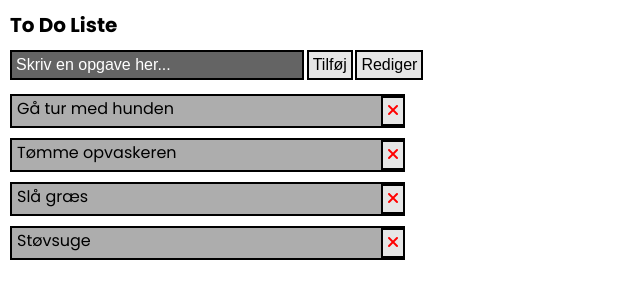
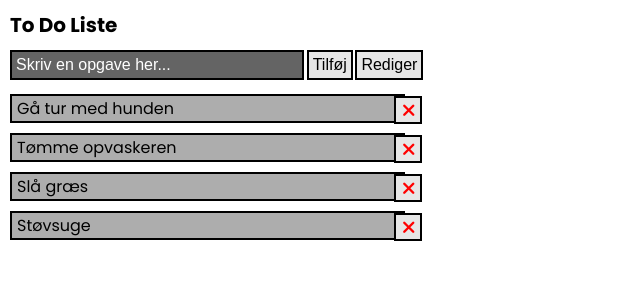
Before and after one commit to JeppeFH/JS-To-Do-Liste, a plain HTML site: page index.html in a window 1280 px wide. Both pictures are taken after a click on the button "Rediger". Shown: the whole page, without its empty margins (0-640 px from the left). Drawn offline with Linux system fonts and the light colour scheme.

Commit message:
animation

```diff
--- a/assets/css/styles.css
+++ b/assets/css/styles.css
@@ -76,7 +76,7 @@ h1 {
   background-color: rgb(230, 230, 230);
   align-self: center;
   position: absolute;
-  left: 395px;
+  left: 394px;
 }
 
 .checkbox.active {
@@ -98,8 +98,7 @@ h1 {
 }
 
 .btn-add-item,
-.btn-edit,
-.btn-delete {
+.btn-edit {
   display: inline-block;
   padding: 4px;
   border: 2px solid black;
@@ -109,7 +108,9 @@ h1 {
 }
 
 .btn-add-item:hover,
-.btn-delete-item:hover {
+.btn-delete-item:hover,
+.btn-edit:hover,
+.btn-delete.active:hover {
   background-color: rgb(206, 206, 206);
 }
 
@@ -118,11 +119,26 @@ h1 {
 }
 
 .btn-delete.active {
-  display: block;
+  display: inline-block;
+  padding: 12px;
+  border: 2px solid black;
+  font-size: 1.6rem;
+  background-color: rgb(230, 230, 230);
+  cursor: pointer;
+  position: absolute;
+  left: 394px;
+}
+
+.btn-delete.active:hover {
+  background-color: rgb(206, 206, 206);
 }
 
 .fa-xmark {
   color: red;
+  font-size: 1.8rem;
+  position: absolute;
+  top: 4px;
+  left: 6px;
 }
 
 @keyframes icon-spin {
@@ -133,3 +149,43 @@ h1 {
     transform: rotate(360deg);
   }
 }
+
+.list-item.active {
+  animation: vibrate 1600ms linear infinite;
+}
+
+@keyframes vibrate {
+  0% {
+    transform: translateX(0);
+  }
+  10% {
+    transform: translateX(-1px) rotate(-1deg);
+  }
+  20% {
+    transform: translateX(1px) rotate(1deg);
+  }
+  30% {
+    transform: translateX(-1px) rotate(-1deg);
+  }
+  40% {
+    transform: translateX(1px) rotate(1deg);
+  }
+  50% {
+    transform: translateX(-1px) rotate(-1deg);
+  }
+  60% {
+    transform: translateX(1px) rotate(1deg);
+  }
+  70% {
+    transform: translateX(-1px) rotate(-1deg);
+  }
+  80% {
+    transform: translateX(1px) rotate(1deg);
+  }
+  90% {
+    transform: translateX(-1px) rotate(-1deg);
+  }
+  100% {
+    transform: translateX(0) rotate(0deg);
+  }
+}
--- a/assets/js/app.js
+++ b/assets/js/app.js
@@ -62,6 +62,9 @@ function attachEventListeners() {
     btnDelete.forEach((btn) => {
       btn.classList.toggle("active");
     });
+    listItem.forEach((item) => {
+      item.classList.toggle("active");
+    });
   });
 
   /* Slette items fra list ved at klikke på btnDelete  */
```
